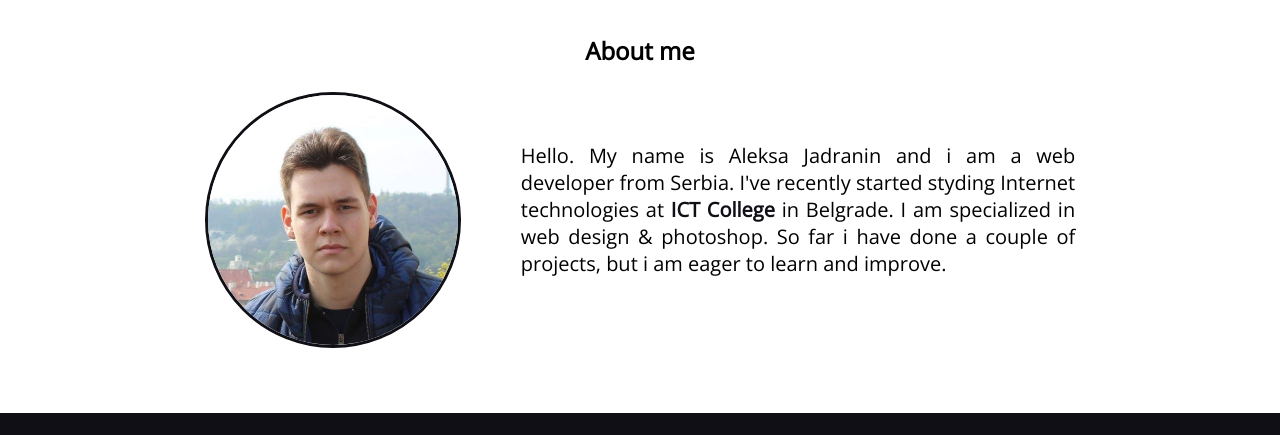
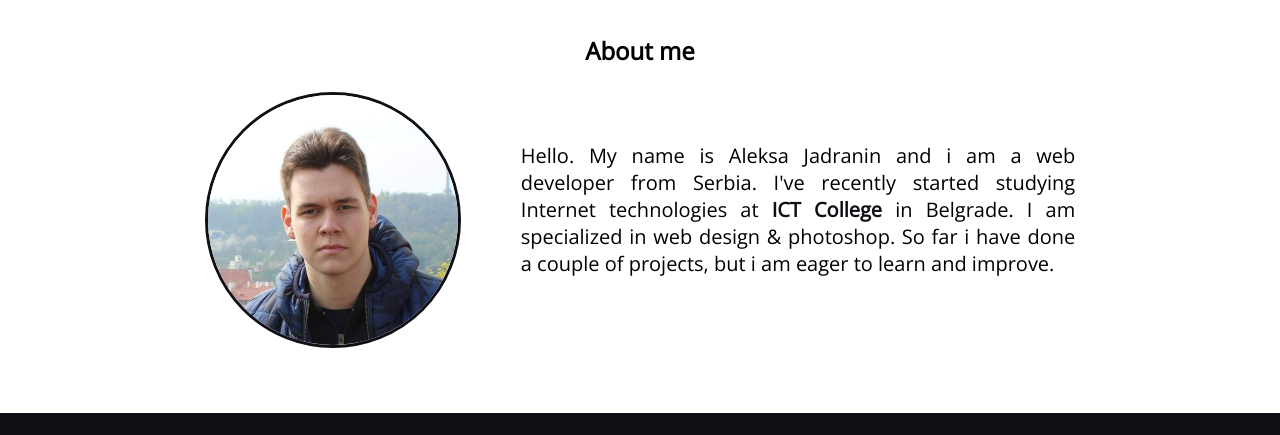
Before and after one commit to Aleksa66/Portfolio, a plain HTML site: page index.html in a window 1280 px wide. Shown: the part 1815-2250 px from the top of the page. Drawn offline with nearby package versions, Linux system fonts and the light colour scheme.

Commit message:
Add files via upload

```diff
--- a/index.html
+++ b/index.html
@@ -91,7 +91,7 @@
                 <div class="d-flex center j-content">
                     <img src="assets/img/author.jpg" alt="Author's picture"/>
                     <div id="text">
-                        <p>Hello. My name is Aleksa Jadranin and i am a web developer from Serbia. I've recently started styding Internet technologies at <a href="http://en.ict.edu.rs/">ICT College</a> in Belgrade.
+                        <p>Hello. My name is Aleksa Jadranin and i am a web developer from Serbia. I've recently started studying Internet technologies at <a href="http://en.ict.edu.rs/">ICT College</a> in Belgrade.
                             I am specialized in web design & photoshop. So far i have done a couple of projects, but i am eager to learn and improve.
                         </p>
                     </div>
```
